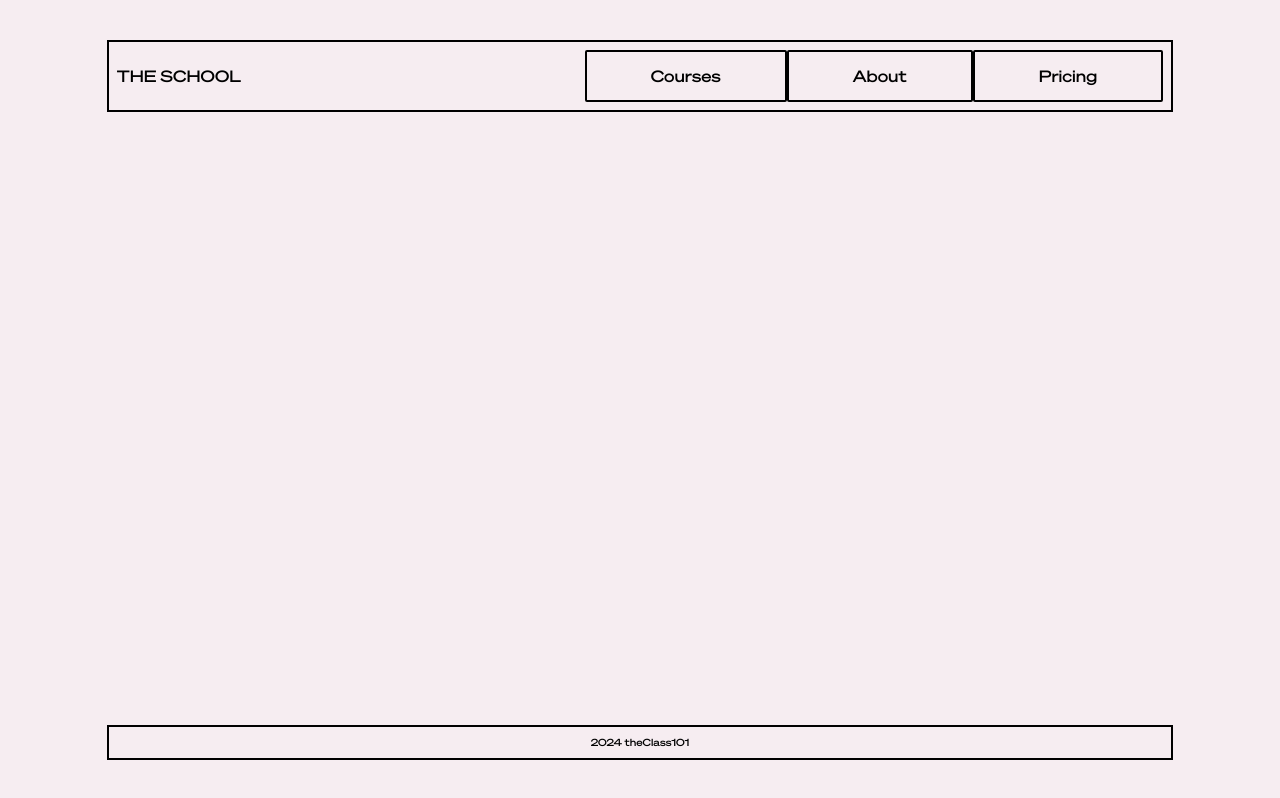
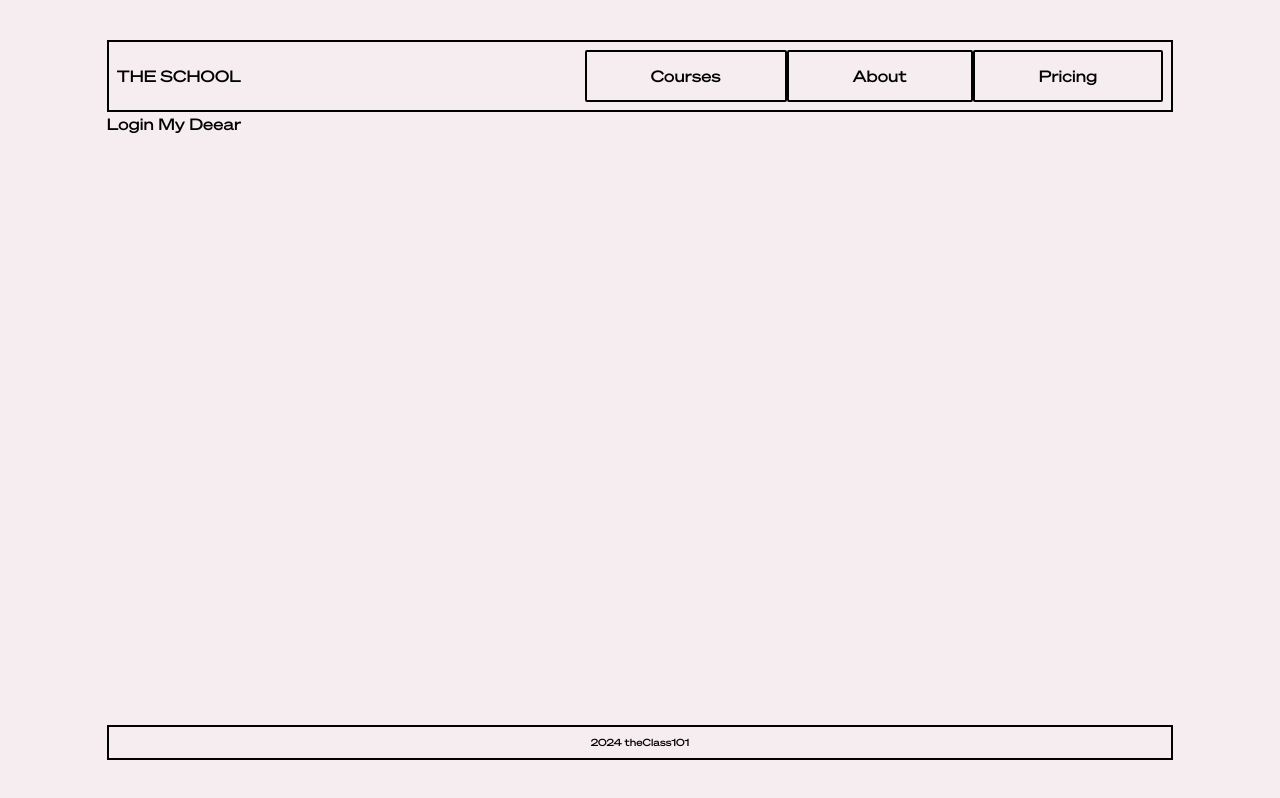
Before and after one commit to theKwabena/campl, a Nuxt app: page /login in a window 1280 px wide. Built offline with nearby package versions, Linux system fonts and the light colour scheme.

Commit message:
added login page

```diff
--- /dev/null
+++ b/pages/login.vue
@@ -0,0 +1,13 @@
+<script setup lang="ts">
+
+</script>
+
+<template>
+<div>
+    <p> Login My Deear</p>
+</div>
+</template>
+
+<style scoped>
+
+</style>
```
